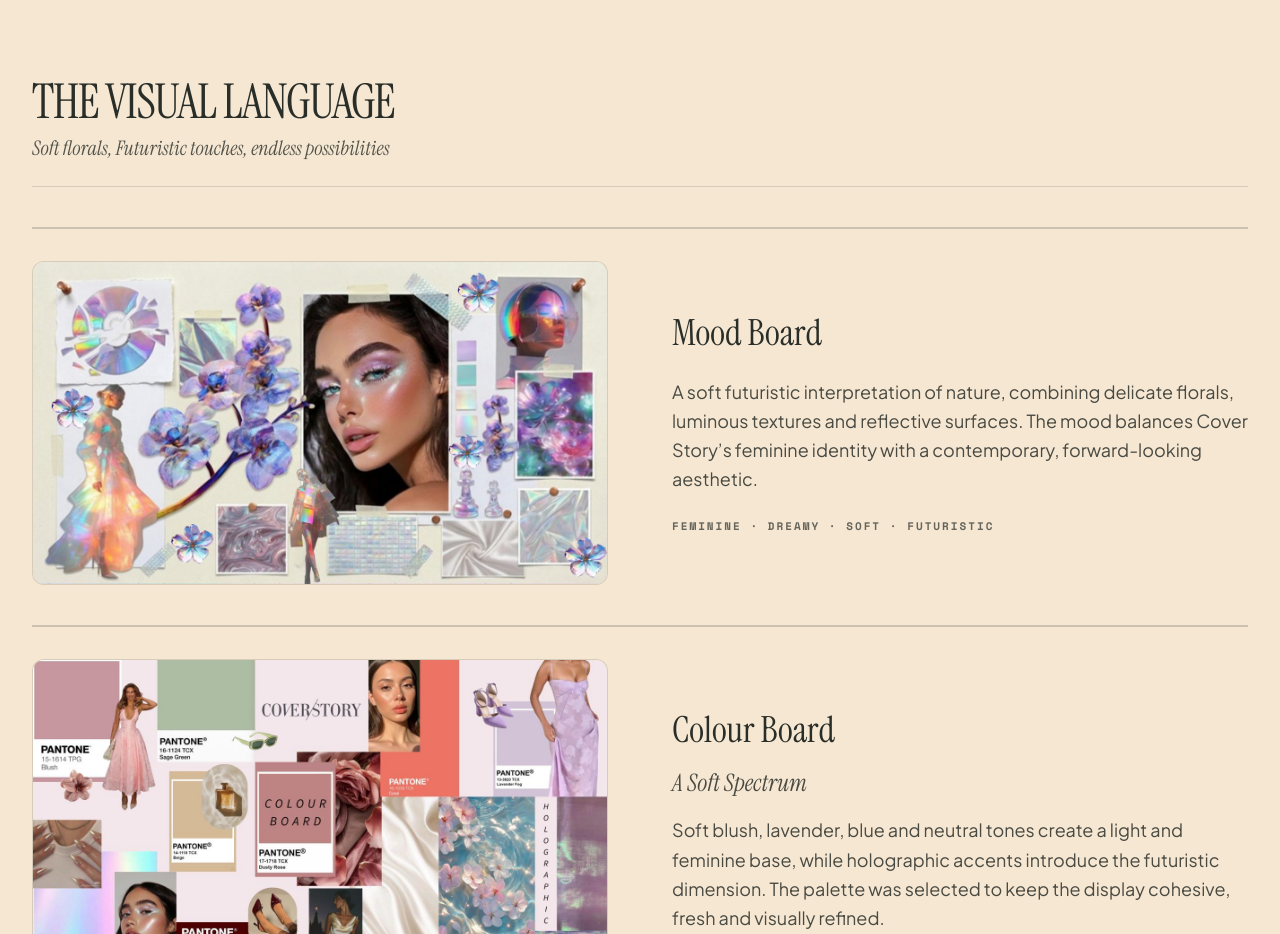
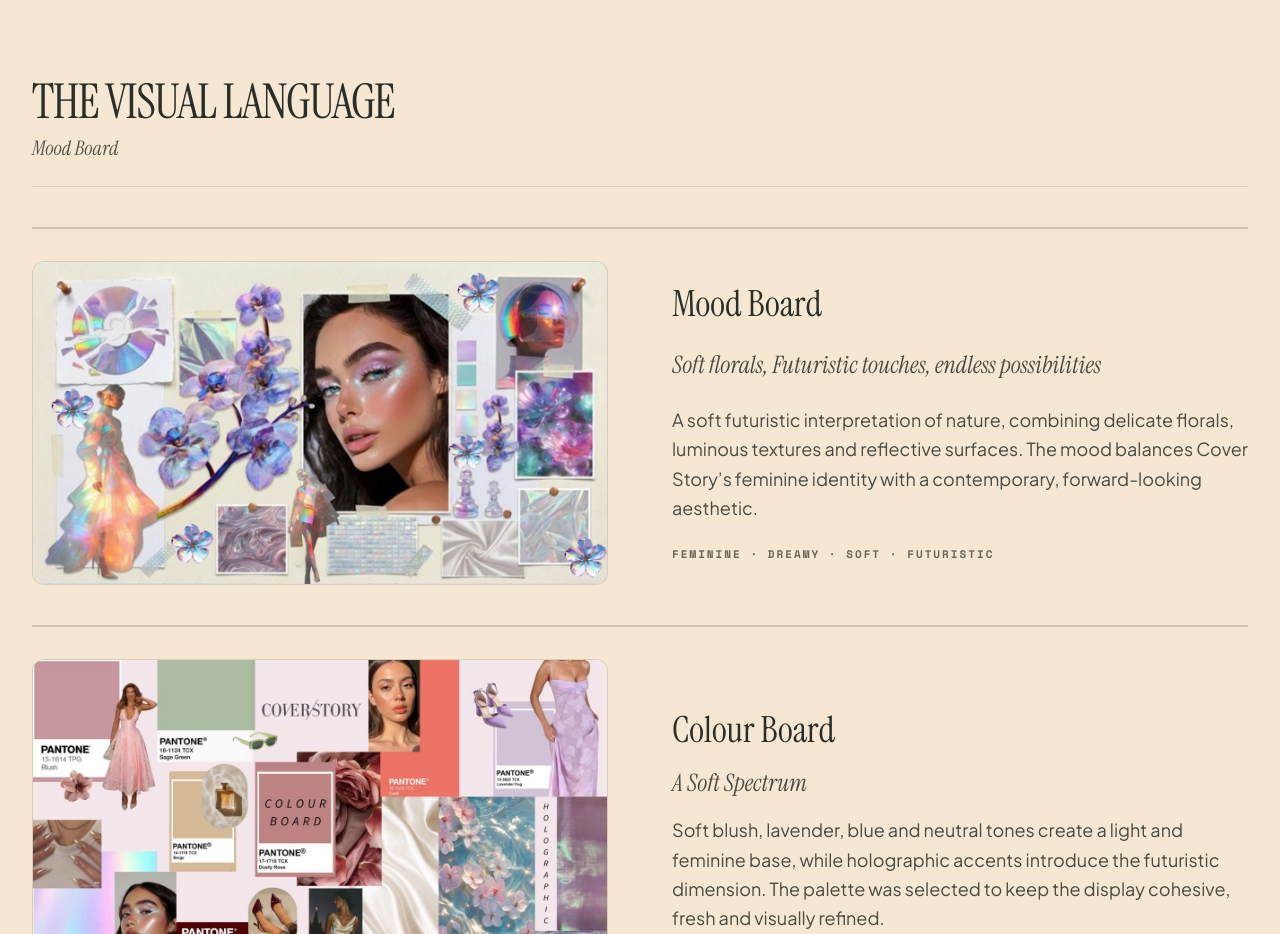
Before and after one commit to srishtij200/srishti, a React (Vite) app: page /projects/visual-merchandising in a window 1280 px wide. Shown: the part 1660-2594 px from the top of the page. Built offline with nearby package versions, Linux system fonts and the light colour scheme; no server answers.

Commit message:
project2: move tagline inside mood board block

```diff
--- a/src/data/portfolioData.ts
+++ b/src/data/portfolioData.ts
@@ -530,9 +530,10 @@ export const portfolioData = {
     },
     page3Boards: {
       title: "THE VISUAL LANGUAGE",
-      subtitle: "Soft florals, Futuristic touches, endless possibilities",
+      subtitle: "Mood Board",
       moodBoard: {
         title: "Mood Board",
+        tagline: "Soft florals, Futuristic touches, endless possibilities",
         content: "A soft futuristic interpretation of nature, combining delicate florals, luminous textures and reflective surfaces. The mood balances Cover Story’s feminine identity with a contemporary, forward-looking aesthetic.",
         keywords: ["FEMININE", "DREAMY", "SOFT", "FUTURISTIC"],
         themes: [
--- a/src/pages/ProjectVisualMerchandisingPage.tsx
+++ b/src/pages/ProjectVisualMerchandisingPage.tsx
@@ -246,6 +246,9 @@ export const ProjectVisualMerchandisingPage: React.FC = () => {
                   <h2 className="font-serif-display text-3xl sm:text-4xl text-[var(--c-ink)]">
                     {vm.page3Boards.moodBoard.title}
                   </h2>
+                  <p className="font-serif-display text-xl sm:text-2xl text-[var(--c-ink)]/85 italic leading-snug">
+                    {(vm.page3Boards.moodBoard as { tagline?: string }).tagline}
+                  </p>
                   <p className="font-body text-base sm:text-lg text-[var(--c-ink)]/85 leading-relaxed">
                     {vm.page3Boards.moodBoard.content}
                   </p>
--- a/studio/schemas/projectVM.ts
+++ b/studio/schemas/projectVM.ts
@@ -78,6 +78,7 @@ export const projectVM = defineType({
           type: 'object',
           fields: [
             { name: 'title', title: 'Title', type: 'string' },
+            { name: 'tagline', title: 'Tagline', type: 'string' },
             { name: 'content', title: 'Content', type: 'text', rows: 2 },
             { name: 'keywords', title: 'Keywords', type: 'array', of: [{ type: 'string' }] },
             {
```
